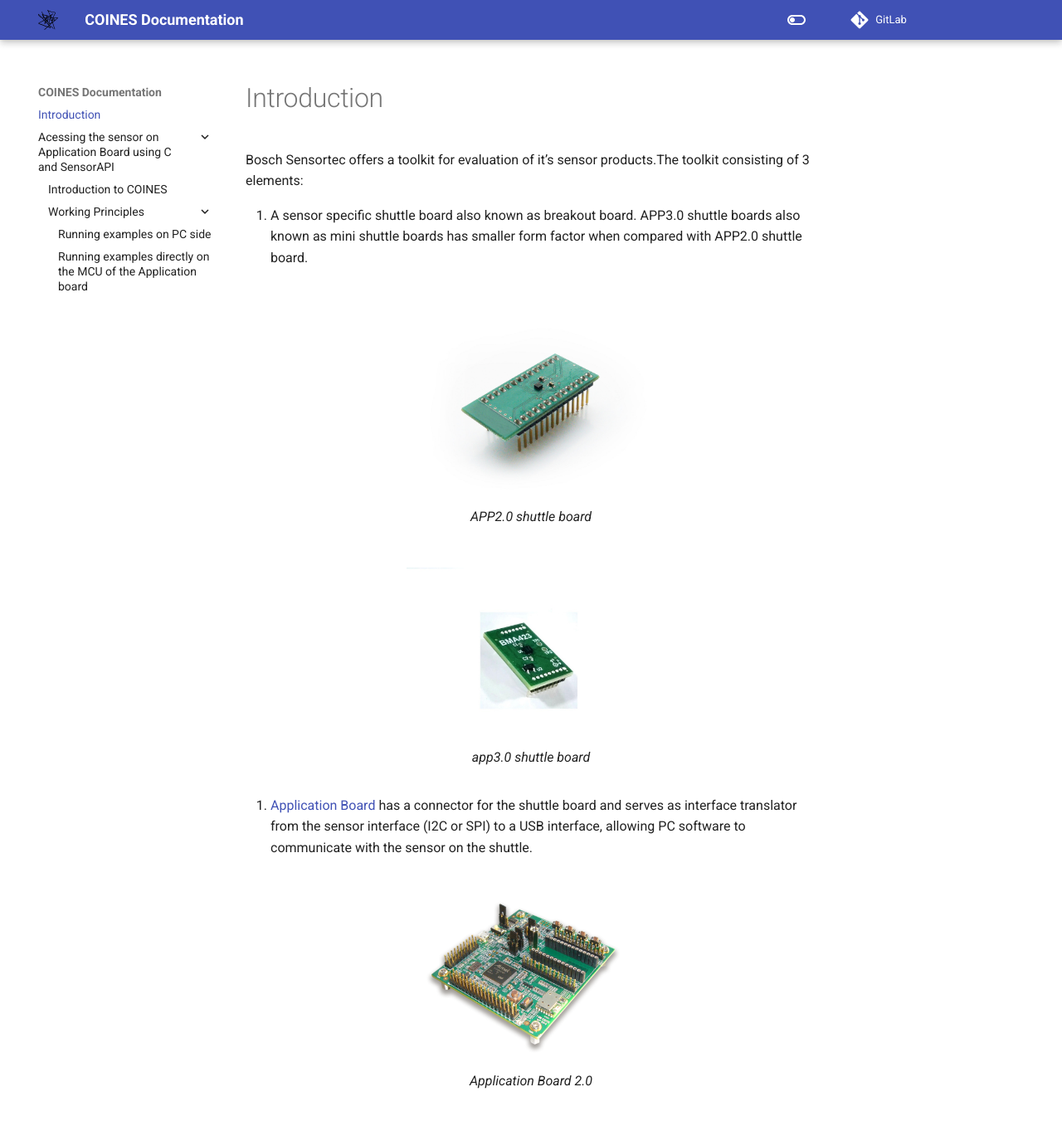
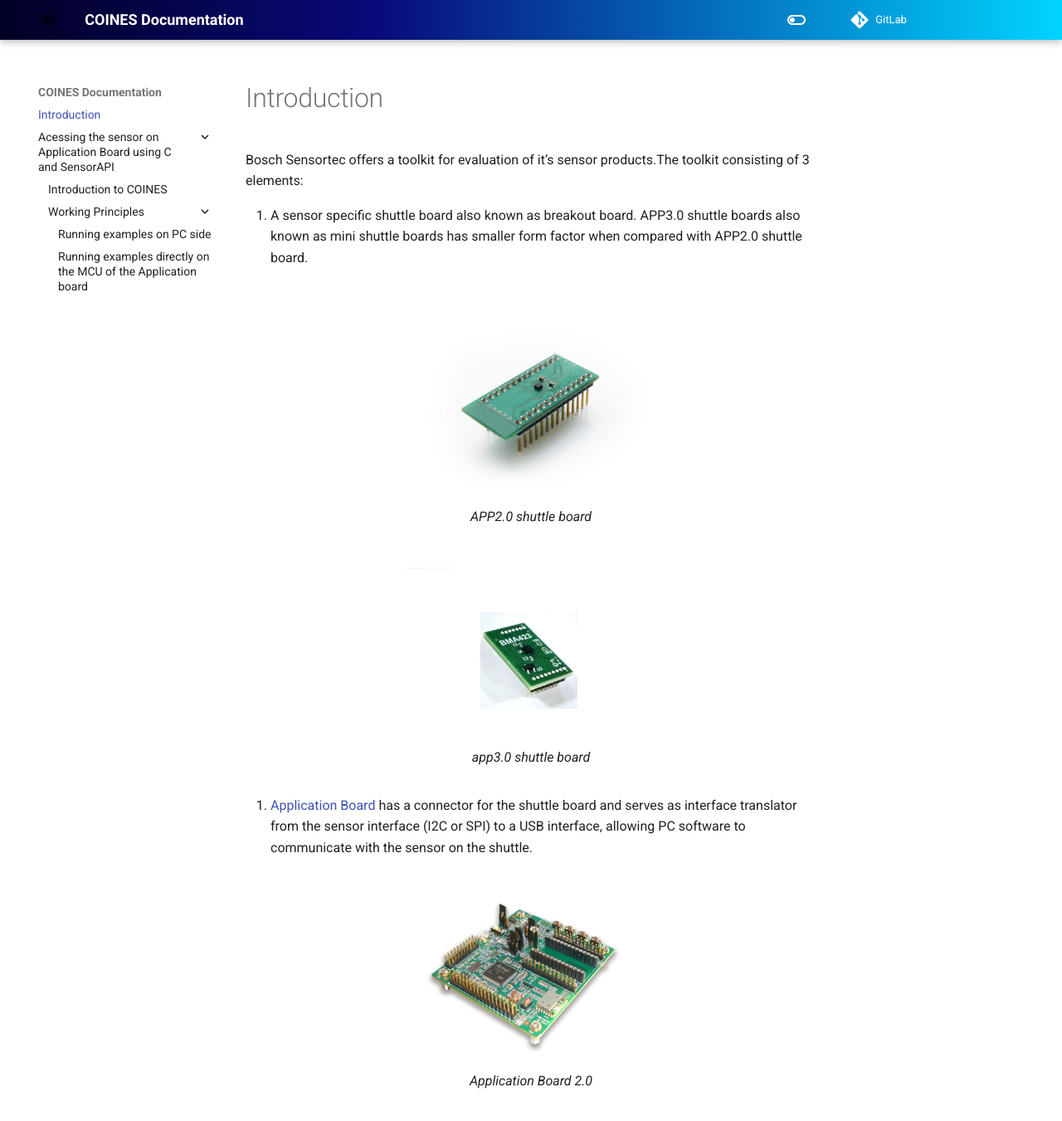
Before and after one commit to frickly-systems/bst-coines-documentation, an MkDocs documentation site: the page built from docs/index.md, in a window 1280 px wide and 1400 px high. Shown: the top 1351 px of the window at 83% size. Built offline with MkDocs 1.6.1 and Material for MkDocs 9.7.7, drawn with Linux system fonts in a browser that asks for light colours; comment, search, counter and statistics services are not loaded.

Commit message:
feat: override header background color with gradient

```diff
--- /dev/null
+++ b/docs/stylesheets/extra.css
@@ -0,0 +1,3 @@
+.md-header {
+  background-image: linear-gradient(90deg, rgba(2, 0, 36, 1) 0%, rgba(9, 9, 121, 1) 35%, rgba(0, 212, 255, 1) 100%);
+}
--- a/mkdocs.yml
+++ b/mkdocs.yml
@@ -27,8 +27,11 @@
     - navigation.expand
     - navigation.top
     - header.autohide
+
+extra_css:
+  - stylesheets/extra.css
+
 nav:
-
   - Introduction: 'index.md'
   - Acessing the sensor on Application Board using C and SensorAPI:
     - Introduction to COINES: 'accessing_the_sensor_on_application_board/introduction_to_coines.md'
```
